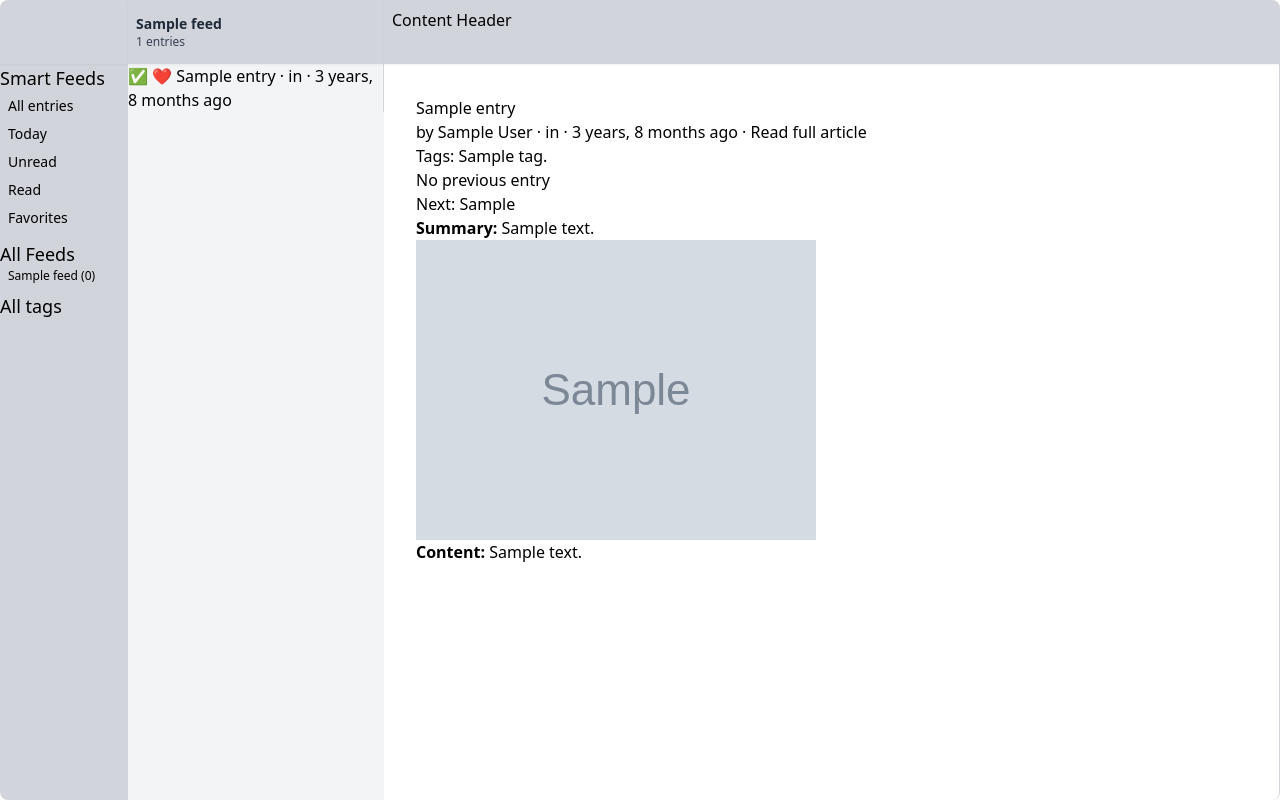
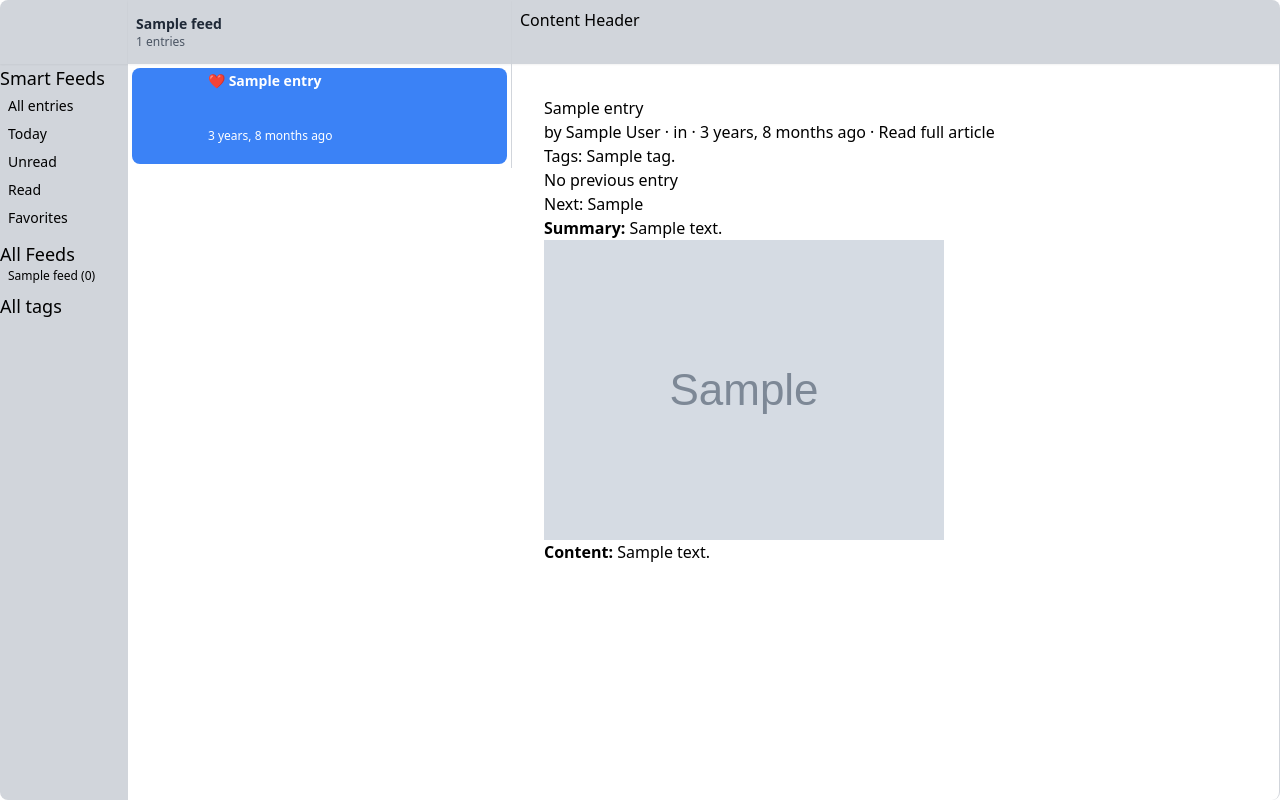
Before and after one commit to hazadus/django-rss-reader, a Django app: template templates/feeds/layout.html in a window 1280 px wide. Run offline with Django 4.2, Linux system fonts and the light colour scheme; tables that the repository leaves empty hold one stand-in row (values such as "Sample post"); the template is opened without the code that fills it: values that come from a table or form of the project are taken from there, most other values are stand-ins (such as "Sample title", 1, 10 or a date in 2020); grey boxes marked "Sample" are stand-in pictures; parts of the project's set-up code (start-up, migrations or seed data) failed here and were passed over.

Commit message:
ui: Styled entry items in 2nd column.

```diff
--- a/static/styles.css
+++ b/static/styles.css
@@ -576,6 +576,10 @@ video {
   position: fixed;
 }
 
+.m-1 {
+  margin: 0.25rem;
+}
+
 .mx-1 {
   margin-left: 0.25rem;
   margin-right: 0.25rem;
@@ -630,6 +634,22 @@ video {
   height: 16rem;
 }
 
+.h-24 {
+  height: 6rem;
+}
+
+.h-full {
+  height: 100%;
+}
+
+.max-h-24 {
+  max-height: 6rem;
+}
+
+.max-h-\[56px\] {
+  max-height: 56px;
+}
+
 .w-32 {
   width: 8rem;
 }
@@ -638,11 +658,27 @@ video {
   width: 16rem;
 }
 
+.w-96 {
+  width: 24rem;
+}
+
+.w-16 {
+  width: 4rem;
+}
+
+.max-w-\[300px\] {
+  max-width: 300px;
+}
+
 .flex-1 {
   flex: 1 1 0%;
 }
 
 .flex-shrink-0 {
+  flex-shrink: 0;
+}
+
+.shrink-0 {
   flex-shrink: 0;
 }
 
@@ -670,6 +706,10 @@ video {
   overflow-x: hidden;
 }
 
+.overflow-y-hidden {
+  overflow-y: hidden;
+}
+
 .overflow-y-scroll {
   overflow-y: scroll;
 }
@@ -680,6 +720,14 @@ video {
 
 .whitespace-nowrap {
   white-space: nowrap;
+}
+
+.rounded-sm {
+  border-radius: 0.125rem;
+}
+
+.rounded-lg {
+  border-radius: 0.5rem;
 }
 
 .rounded-tl-lg {
@@ -714,9 +762,22 @@ video {
   border-right-width: 2px;
 }
 
+.border-l-2 {
+  border-left-width: 2px;
+}
+
+.border-l-4 {
+  border-left-width: 4px;
+}
+
 .border-purple-400 {
   --tw-border-opacity: 1;
   border-color: rgb(192 132 252 / var(--tw-border-opacity));
+}
+
+.border-teal-600 {
+  --tw-border-opacity: 1;
+  border-color: rgb(13 148 136 / var(--tw-border-opacity));
 }
 
 .border-r-gray-300 {
@@ -754,6 +815,16 @@ video {
   background-color: rgb(229 231 235 / var(--tw-bg-opacity));
 }
 
+.bg-blue-400 {
+  --tw-bg-opacity: 1;
+  background-color: rgb(96 165 250 / var(--tw-bg-opacity));
+}
+
+.bg-blue-500 {
+  --tw-bg-opacity: 1;
+  background-color: rgb(59 130 246 / var(--tw-bg-opacity));
+}
+
 .p-1 {
   padding: 0.25rem;
 }
@@ -768,6 +839,14 @@ video {
 
 .pl-2 {
   padding-left: 0.5rem;
+}
+
+.pl-1 {
+  padding-left: 0.25rem;
+}
+
+.pl-4 {
+  padding-left: 1rem;
 }
 
 .align-middle {
@@ -793,6 +872,18 @@ video {
   font-weight: 600;
 }
 
+.leading-tight {
+  line-height: 1.25;
+}
+
+.leading-snug {
+  line-height: 1.375;
+}
+
+.leading-none {
+  line-height: 1;
+}
+
 .text-gray-900 {
   --tw-text-opacity: 1;
   color: rgb(17 24 39 / var(--tw-text-opacity));
@@ -808,6 +899,16 @@ video {
   color: rgb(55 65 81 / var(--tw-text-opacity));
 }
 
+.text-gray-600 {
+  --tw-text-opacity: 1;
+  color: rgb(75 85 99 / var(--tw-text-opacity));
+}
+
+.text-white {
+  --tw-text-opacity: 1;
+  color: rgb(255 255 255 / var(--tw-text-opacity));
+}
+
 .shadow-md {
   --tw-shadow: 0 4px 6px -1px rgb(0 0 0 / 0.1), 0 2px 4px -2px rgb(0 0 0 / 0.1);
   --tw-shadow-colored: 0 4px 6px -1px var(--tw-shadow-color), 0 2px 4px -2px var(--tw-shadow-color);
@@ -818,6 +919,16 @@ video {
   --tw-shadow: 0 1px 2px 0 rgb(0 0 0 / 0.05);
   --tw-shadow-colored: 0 1px 2px 0 var(--tw-shadow-color);
   box-shadow: var(--tw-ring-offset-shadow, 0 0 #0000), var(--tw-ring-shadow, 0 0 #0000), var(--tw-shadow);
+}
+
+.hover\:bg-gray-200:hover {
+  --tw-bg-opacity: 1;
+  background-color: rgb(229 231 235 / var(--tw-bg-opacity));
+}
+
+.hover\:bg-blue-600:hover {
+  --tw-bg-opacity: 1;
+  background-color: rgb(37 99 235 / var(--tw-bg-opacity));
 }
 
 .hover\:underline:hover {
--- a/templates/feeds/includes/entry_list.html
+++ b/templates/feeds/includes/entry_list.html
@@ -11,7 +11,7 @@
   {% endif %}
   </div>
   <!-- Number of entries in the feed -->
-  <div class="block text-xs text-gray-700 whitespace-nowrap overflow-x-hidden overflow-ellipsis">
+  <div class="block text-xs text-gray-600 whitespace-nowrap overflow-x-hidden overflow-ellipsis">
   {% if entries %}
     {% if in_feed and feed %}
       {{ entry_count }} entries
@@ -25,21 +25,33 @@
 <!-- Entries column content (scrollable) -->
 <div class="flex flex-col overflow-y-auto overflow-x-hidden border-r border-r-gray-300">
   {% if entries %}
-    <ul>
-      {% for entry in entries %}
-        <li>
-          {% if entry.is_read %}✅{% else %}⚡️{% endif %}
-          {% if entry.is_favorite %}❤️{% endif %}
-          <a href="{% url 'feeds:entry_detail' mode entry.pk %}{% if in_feed %}?in_feed={{ in_feed }}{% endif %}">
-            {{ entry }}
-          </a>
-          &middot;
-          in {{ entry.feed.title }}
-          &middot;
-          {{ entry.pub_date|timesince }} ago
-        </li>
-      {% endfor %}
-    </ul>
+    {% for item in entries %}
+      <a href="{% url 'feeds:entry_detail' mode item.pk %}{% if in_feed %}?in_feed={{ in_feed }}{% endif %}">
+        <div class="flex m-1 rounded-lg h-24 max-h-24 items-center {% if item.pk == entry.pk %}bg-blue-500 hover:bg-blue-600{% else %}bg-gray-100 hover:bg-gray-200{% endif %} {% if not item.is_read %}border-l-4 border-teal-600 pl-1{% else %}pl-2{% endif %}">
+          <!-- Feed image -->
+          {% if item.feed.image_url %}
+            <img class="w-16 h-16 rounded-lg shrink-0" src="{{ item.feed.image_url }}" alt="{{ item.feed.title }}">
+          {% else %}
+            <div class="w-16 h-16 rounded-lg shrink-0"></div>
+          {% endif %}
+          <!-- Feed title, etc. -->
+          <div class="flex flex-col p-1 h-full">
+            <div class="flex flex-1 text-sm max-h-[56px] overflow-y-hidden overflow-ellipsis font-semibold leading-tight {% if item.pk == entry.pk %}text-white{% endif %}">
+              {% if item.is_favorite %}❤️{% endif %}
+              {{ item }}
+            </div>
+            {% if not in_feed %}
+              <div class="text-xs {% if item.pk == entry.pk %}text-white{% else %}text-gray-600{% endif %}">
+                in {{ item.feed.title }}
+              </div>
+            {% endif %}
+            <div class="text-xs {% if item.pk == entry.pk %}text-white{% else %}text-gray-600{% endif %}">
+              {{ item.pub_date|timesince }} ago
+            </div>
+          </div>
+        </div>
+      </a>
+    {% endfor %}
   {% else %}
     <span>Select a feed to view.</span>
   {% endif %}
--- a/templates/feeds/layout.html
+++ b/templates/feeds/layout.html
@@ -7,7 +7,7 @@
   </div>
 
   <!-- Second column: entries -->
-  <div class="hidden md:flex flex-col w-64 bg-gray-100">
+  <div class="hidden md:flex flex-col w-96 bg-white">
     {% include "feeds/includes/entry_list.html" %}
   </div>
 
```
